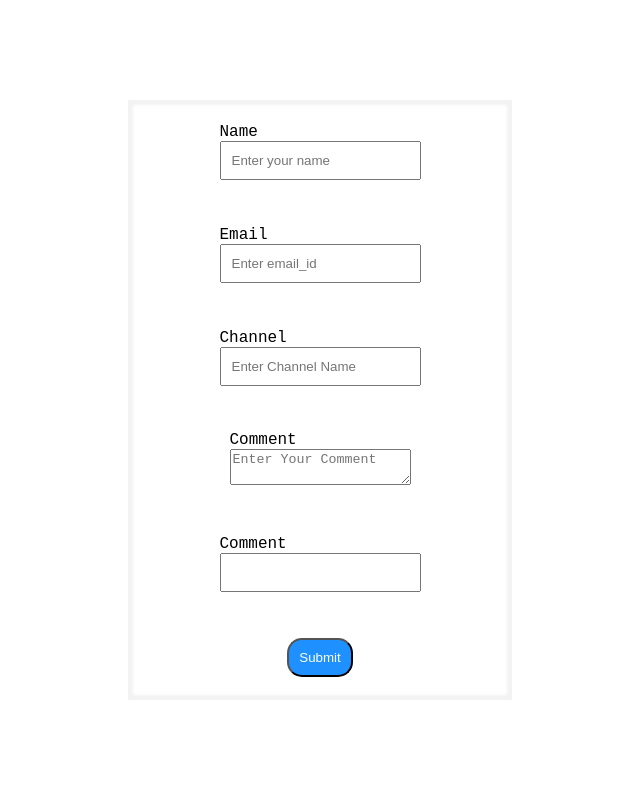
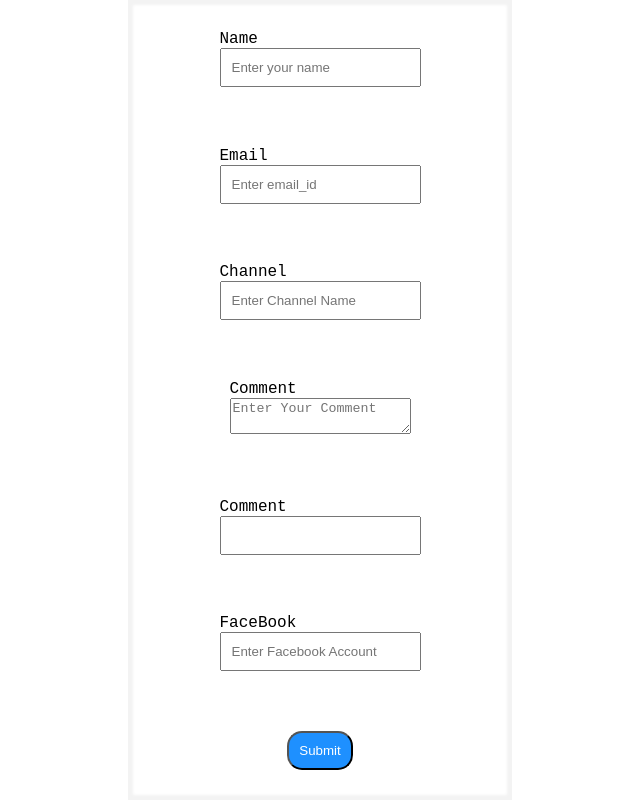
Before and after one commit to personal2004/REACT_Formik, a React (Create React App) app: page /youtube in a window 1280 px wide. Shown: the whole page, without its empty margins (320-960 px from the left). Built offline with nearby package versions, Linux system fonts and the light colour scheme.

Commit message:
used nested object for usage of api format

```diff
--- a/src/components/youtubeform/index.css
+++ b/src/components/youtubeform/index.css
@@ -7,7 +7,7 @@
 }
 .youtube_form_content{
  width: 30vw;
- height: 75vh;
+ height: 100vh;
  box-shadow: inset 0 0 3px 5px #F3F3F3;
  display: flex;
  flex-direction: column;
--- a/src/components/youtubeform/youtubeform.jsx
+++ b/src/components/youtubeform/youtubeform.jsx
@@ -9,7 +9,11 @@ const YoutubeForm=()=>{
     email:'',
     channel:'',
     comment:'',
-    address:''
+    address:'',
+    socia:{
+      facebook:'',
+      twitter:'',
+    }
   }
   const validationSchema=Yup.object({
     name:Yup.string().required("Required!"),
@@ -72,6 +76,13 @@ return(
             }
           </Field>
         </div>
+
+        <div className="YoutubeForm-contrl">
+          <label htmlFor="facebook">FaceBook</label>
+          <Field type='text' id='facebook' name='social.facebook' placeholder="Enter Facebook Account "/>
+          <ErrorMessage name="social.facebook" component={TextError}/>
+        </div>
+
         <button className='form_submit_button' type='submit'>Submit</button>
     </div>
 
```
